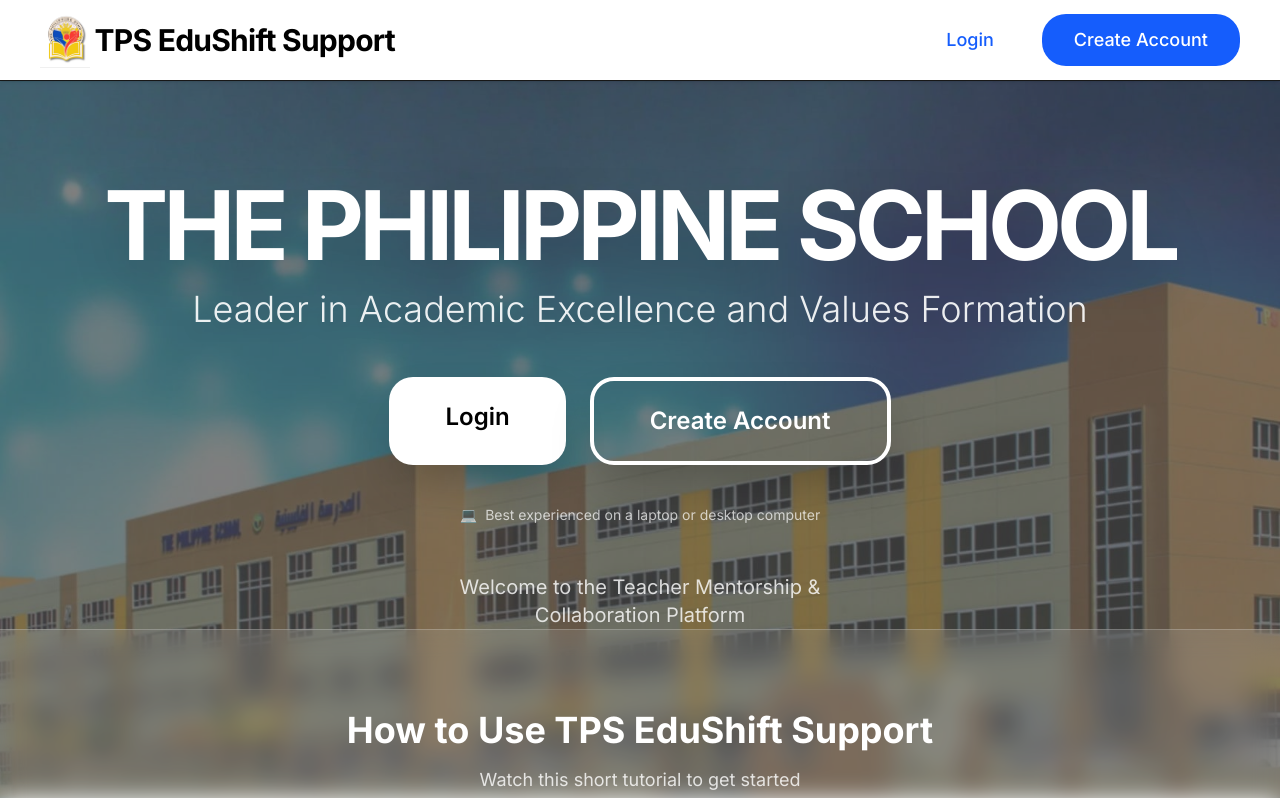
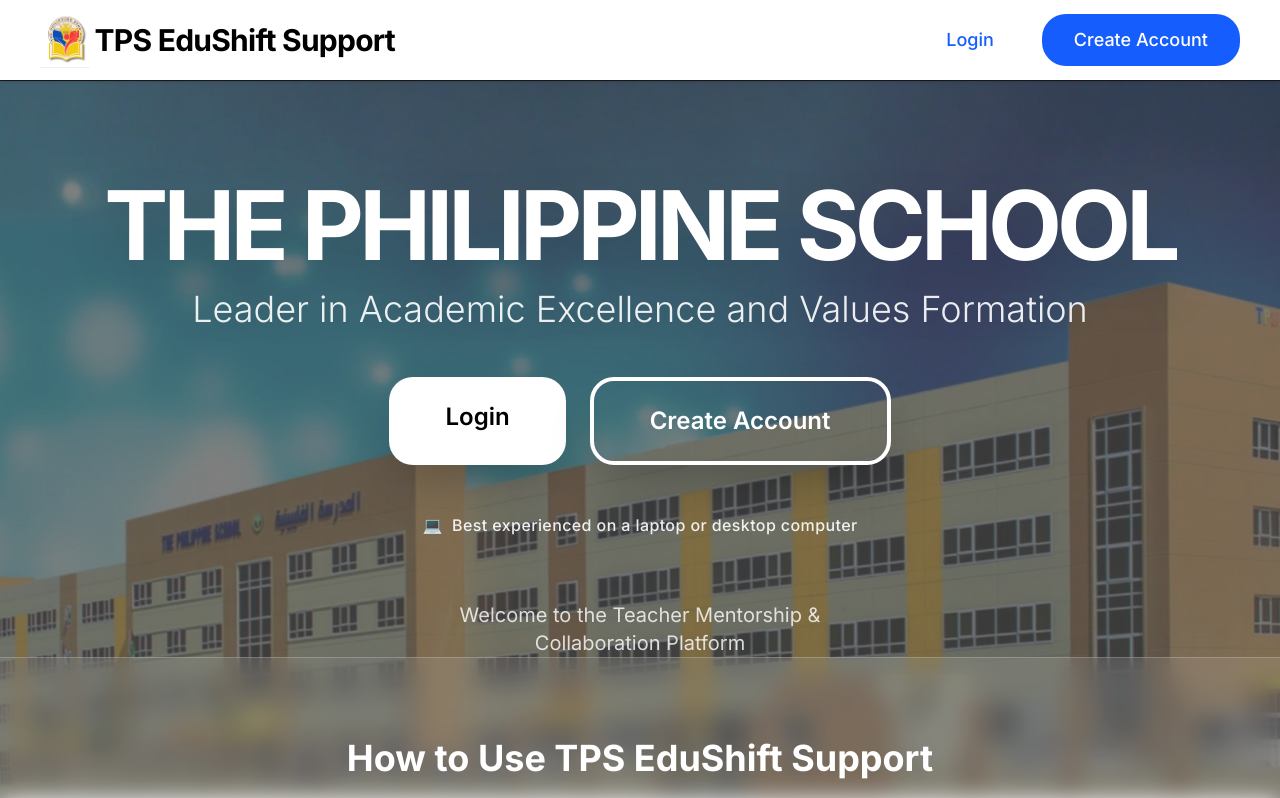
Before and after one commit to aemlsu/capstone-website, a Next.js app: page / in a window 1280 px wide. Shown: the top 798 px of the page. Built offline with nearby package versions, Linux system fonts and the light colour scheme.

Commit message:
Update page.tsx

```diff
--- a/app/page.tsx
+++ b/app/page.tsx
@@ -69,12 +69,12 @@ export default function HomePage() {
             </a>
           </div>
 
-          {/* NEW NOTICE - Best viewed on laptop/PC */}
-          <div className="mt-10 flex items-center gap-2 text-white/70 text-sm">
+          {/* Notice - Slightly larger and more readable */}
+          <div className="mt-12 flex items-center gap-3 text-white/90 text-base font-medium tracking-wide">
             💻&nbsp;&nbsp;Best experienced on a laptop or desktop computer
           </div>
 
-          <p className="mt-12 text-white/80 text-xl max-w-md">
+          <p className="mt-16 text-white/80 text-xl max-w-md">
             Welcome to the Teacher Mentorship &amp; Collaboration Platform
           </p>
         </div>
```
